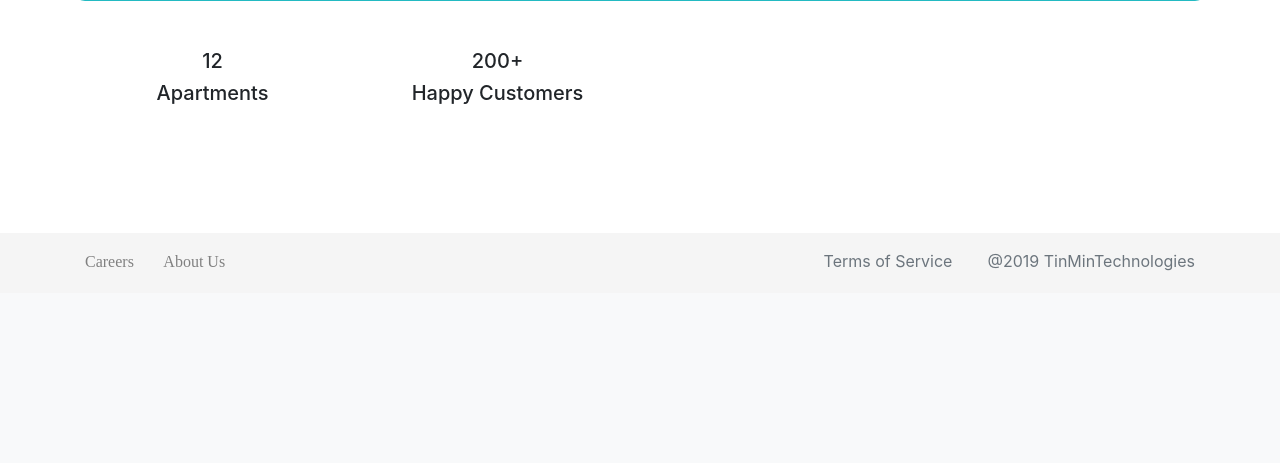
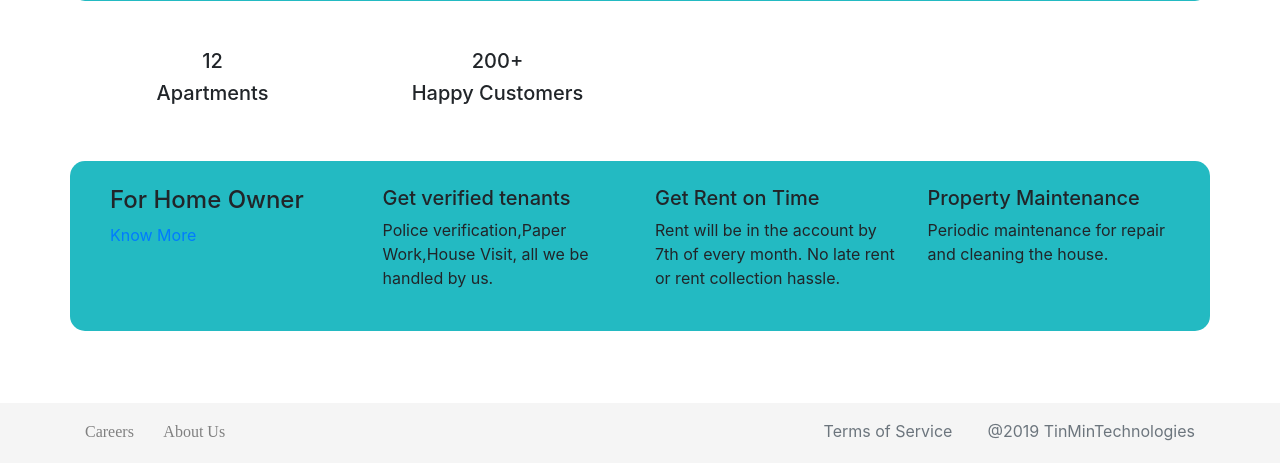
Before and after one commit to SaurabhJ86/rentalSF, a Django app: page / in a window 1280 px wide; the page is wider, and only the part inside the window is pictured. Shown: the part 1355-1818 px from the top of that part. Before the commit the page ends 1626 px from the top of that part, so only its background shows below. Run offline with Django 3.2, Linux system fonts and the light colour scheme; data comes from the database, SQL or seed files in the repository; some libraries are stand-ins or nearby versions.

Commit message:
Section for Home Owner at the Home Page

```diff
--- a/src/templates/home.html
+++ b/src/templates/home.html
@@ -125,7 +125,7 @@ body .modal-dialog { /* Width */
 		</div>
 		<div class="col-sm-3">
 			<img class="mx-auto d-block" src="https://img.icons8.com/ios/50/000000/cash-in-hand-filled.png">
-			<h5 align="center">Two month deposit</h4>
+			<h5 align="center">Low Security Deposit</h4>
 		</div>
 		<div class="col-sm-3">
 			<img class="mx-auto d-block" src="https://img.icons8.com/ios/50/000000/hand-with-pen.png">
@@ -214,6 +214,27 @@ body .modal-dialog { /* Width */
 <br>
 <br>
 
+<div class="container" id="HomeOwners" style="background-color: #23BAC2;border-radius: 15px;">
+	<div class="row" style="padding: 25px;">
+		<div class="col-sm-3">
+			<h4>For Home Owner</h4>
+			<a href="">Know More</a>
+		</div>
+		<div class="col-sm-3">
+			<h5>Get verified tenants</h5>
+			<p>Police verification,Paper Work,House Visit, all we be handled by us.</p>
+		</div>
+		<div class="col-sm-3">
+			<h5>Get Rent on Time</h5>
+			<p>Rent will be in the account by 7th of every month. No late rent or rent collection hassle.</p>
+		</div>
+		<div class="col-sm-3">
+			<h5>Property Maintenance</h5>
+			<p>Periodic maintenance for repair and cleaning the house.</p>
+		</div>
+	</div>
+</div>
+
 <!-- <div class="container" id="reviewsByUsers">
 	<div class="row">
 		<div class="col-sm-12">
```
